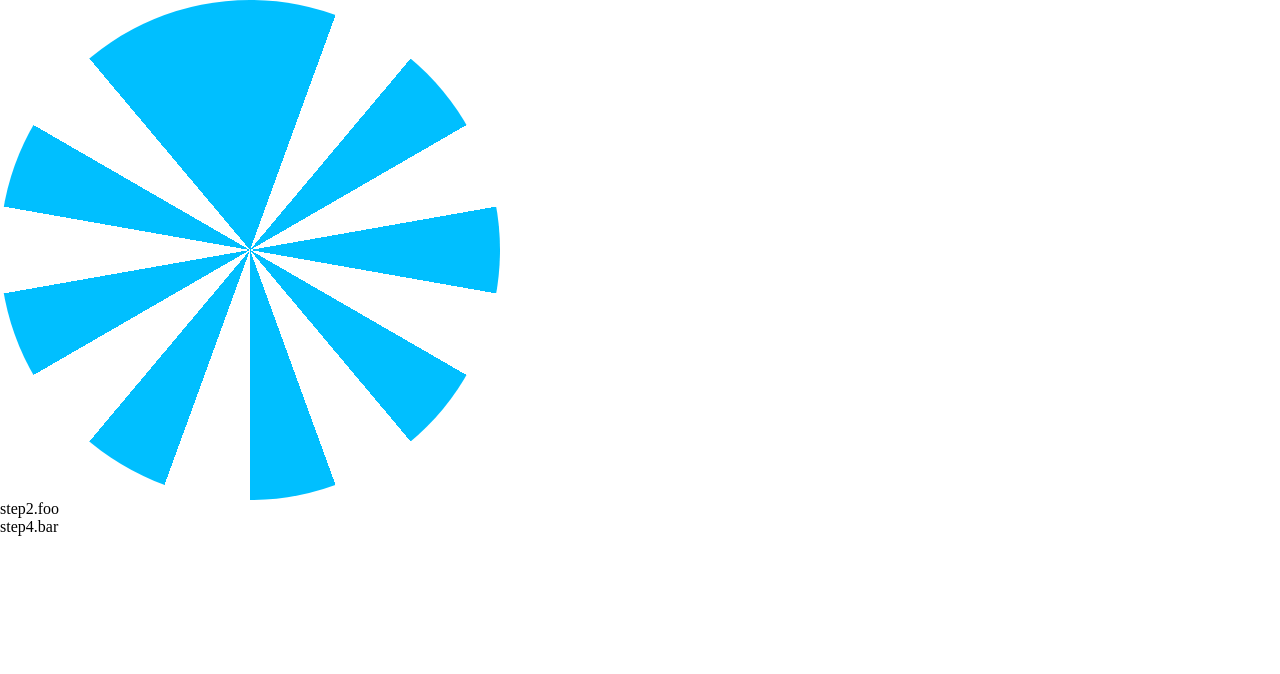
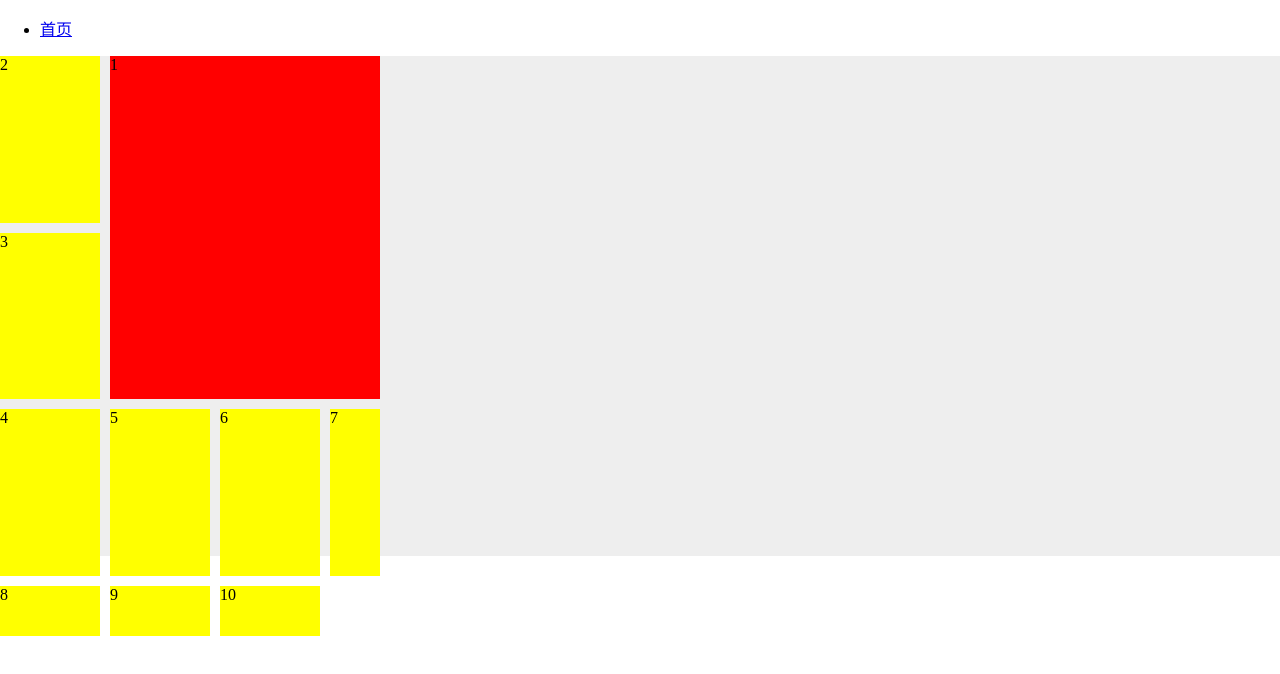
Before and after one commit to 467057463/demo, a React app in the folder css/: page /grid in a window 1280 px wide. Shown: the top 674 px of the page. Built offline with nearby package versions, Linux system fonts and the light colour scheme.

Commit message:
add grid

```diff
--- a/css/package.json
+++ b/css/package.json
@@ -10,7 +10,8 @@
   "dependencies": {
     "lodash": "^4.17.15",
     "react": "^16.13.1",
-    "react-dom": "^16.13.1"
+    "react-dom": "^16.13.1",
+    "react-router-dom": "^5.2.0"
   },
   "devDependencies": {
     "@babel/core": "^7.10.2",
--- a/css/src/App.js
+++ b/css/src/App.js
@@ -1,16 +1,33 @@
 import React from 'react';
-import back from './images/back.jpg';
+import {
+  Route,
+  Switch,
+  Link
+} from 'react-router-dom';
+
+import Home from './pages/Home';
+import Grid from './pages/Grid';
 
 
 function App() {
   return (
-    <div className="App">
-      <div className="box">
-      </div>
-      <div class="level1">
-        <div class="level1-item">foo</div>
-        <div class="level1-item">bar</div>
-      </div>
+    <div className="app">
+      <nav>
+      <ul>
+          <li>
+            <Link to="/">首页</Link>
+          </li>
+        </ul>
+      </nav>
+
+      <Switch>
+        <Route path="/grid">
+          <Grid/>
+        </Route>
+        <Route path="/">
+          <Home/>
+        </Route>
+      </Switch>
     </div>
   );
 }
--- a/css/src/index.js
+++ b/css/src/index.js
@@ -1,7 +1,14 @@
 import './styles/style.scss';
 import React from 'react';
 import ReactDOM from 'react-dom';
+import {
+  BrowserRouter as Router,
+} from 'react-router-dom';
 
 import App from './App';
 
-ReactDOM.render(<App/>,document.getElementById("root"))
+ReactDOM.render(
+  <Router>
+    <App/>
+  </Router>,
+  document.getElementById("root"))
--- /dev/null
+++ b/css/src/pages/Grid.js
@@ -0,0 +1,20 @@
+import React from 'react';
+
+function Grid(){
+  return(
+    <div className="grid">
+      <div>1</div>
+      <div>2</div>
+      <div>3</div>
+      <div>4</div>
+      <div>5</div>
+      <div>6</div>
+      <div>7</div>
+      <div>8</div>
+      <div>9</div>
+      <div>10</div>
+    </div>
+  )
+}
+
+export default Grid;
--- /dev/null
+++ b/css/src/pages/Home.js
@@ -0,0 +1,18 @@
+import React from 'react';
+import {
+  Link
+} from 'react-router-dom';
+
+function Home(){
+  return(
+    <div className="home">
+      <ul>
+        <li>
+          <Link to="/grid">css grid</Link>
+        </li>
+      </ul>
+    </div>
+  )
+}
+
+export default Home;
--- /dev/null
+++ b/css/src/styles/grid.scss
@@ -0,0 +1,24 @@
+.grid{
+  background: #eee;
+  // width: 500px;
+  height: 500px;
+  display: grid;
+  // grid-template-columns: repeat(auto-fill, 80px);
+  grid-template-columns: [第一条纵线] 100px [第二条纵线] 100px 100px;
+  grid-template-rows: repeat(3, 33.33%);
+  grid-column-gap: 10px;
+  grid-row-gap: 10px;
+  grid-auto-columns: 50px;
+  grid-auto-rows: 50px;
+  // justify-items: end;
+  div{
+    background: yellow;
+  }
+  div:nth-child(1){
+    background: red;
+    grid-column-start: 第二条纵线;
+    grid-column-end: span 3;
+    grid-row-start: 1;
+    grid-row-end: 3;
+  }
+}
--- a/css/src/styles/style.scss
+++ b/css/src/styles/style.scss
@@ -1,60 +1,8 @@
+@import './grid';
+
 $body-color: red;
 body{
   height: 100vh;
   margin: 0;
   padding: 0;
 }
-
-.box{
-  width: 500px;
-  height: 500px;
-  border-radius: 50%;
-  // background: conic-gradient(white, 45deg, deepskyblue 90deg);
-  // background: conic-gradient(from 20deg, yellowgreen 0deg 120deg, gold 120deg 240deg, deepskyblue 0deg);
-  // background: radial-gradient(closest-side, gray, transparent),
-  //             conic-gradient(red, magenta, blue, aqua, lime, yellow, red);
-  // background: conic-gradient(#eee 25%, white 0deg 50%, #eee 0deg 75%, white 0deg) 0 / 20px 20px;
-  // background: url('../images/back.jpg') 0 / 50px 50px;
-  background: conic-gradient(
-    deepskyblue 20deg,
-    white 0 40deg,
-    deepskyblue 0 60deg,
-    white 0 80deg,
-    deepskyblue 0 100deg,
-    white 0 120deg,
-    deepskyblue 0 140deg,
-    white 0 160deg,
-    deepskyblue 0 180deg,
-    white 0 200deg,
-    deepskyblue 0 220deg,
-    white 0 240deg,
-    deepskyblue 0 260deg,
-    white 0 280deg,
-    deepskyblue 0 300deg,
-    white 0 320deg,
-    deepskyblue 0 340deg,
-  );
-  // --mask: radial-gradient(closest-side, transparent 75%, black 76%);
-  // -webkit-mask-image: var(--mask);
-  // mask-image: var(--mask);
-  // animation: spin 1s linear infinite;
-}
-
-@keyframes spin{
-  from{
-    transform: rotate(0deg);
-  }
-  to{
-    transform: rotate(360deg);
-  }
-}
-
-.level1 {
-  counter-reset: level1;
-}
-.level1-item {
-  counter-increment: level1 2; /* counter-increment写到伪类的选择器中也是可以的 */
-}
-.level1-item:before {
-  content: 'step' counter(level1) '.';
-}
--- a/css/webpack.config.js
+++ b/css/webpack.config.js
@@ -62,7 +62,8 @@ module.exports = {
     })
   ],
   devServer: {
-    contentBase: './dist'
+    contentBase: './dist',
+    historyApiFallback: true
   },
   // optimization: {
   //   splitChunks: {
```
Also changed, not shown: 1 other file (tests, documents, lock files or other folders).
